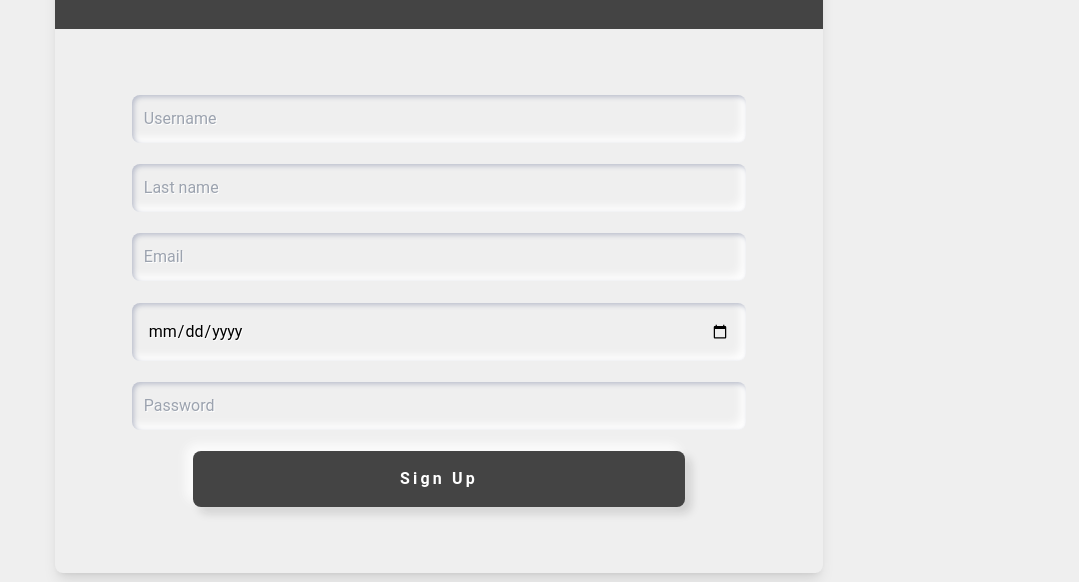
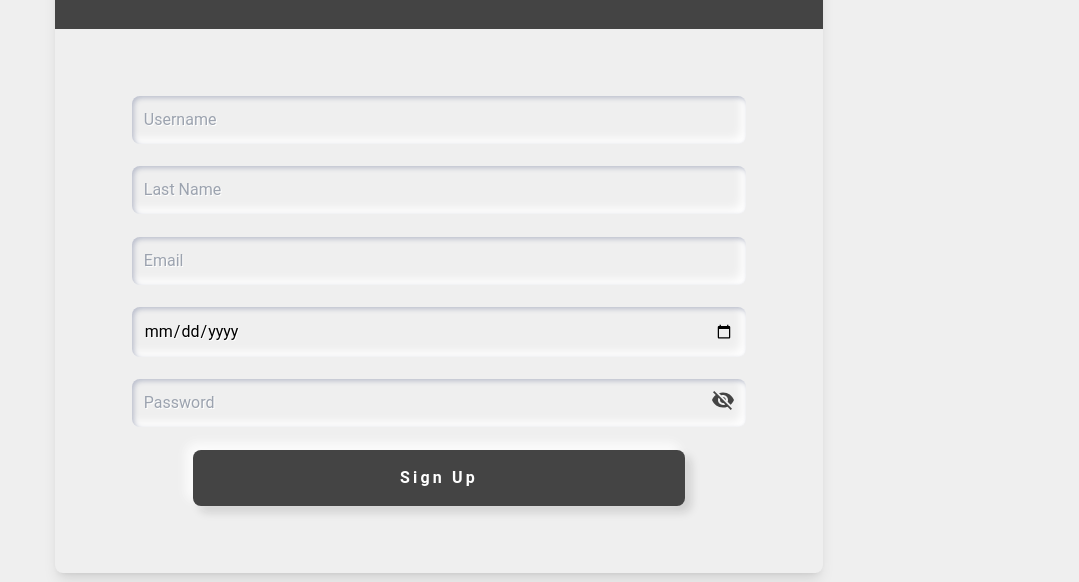
Before and after one commit to koliada-max/test, a React (Create React App) app: page / in a window 1280 px wide. Both pictures are taken after a click on the button "Login". Shown: the part 167-749 px from the top of the page, without its empty margins (201-1280 px from the left). Built offline with nearby package versions, Linux system fonts and the light colour scheme.

Commit message:
final fix

```diff
--- a/package.json
+++ b/package.json
@@ -17,6 +17,7 @@
     "formik": "^2.2.9",
     "react": "^18.2.0",
     "react-dom": "^18.2.0",
+    "react-hook-form": "^7.43.4",
     "react-router-dom": "^6.8.2",
     "react-scripts": "5.0.1",
     "typescript": "^4.9.5",
--- a/src/Components/Pages/HomePage/LoginForm.tsx
+++ /dev/null
@@ -1,108 +0,0 @@
-import React, { useState } from 'react';
-import { Formik, Form, Field, ErrorMessage } from 'formik';
-import { format } from 'date-fns';
-import { Link } from 'react-router-dom';
-
-interface LoginFormProps {}
-
-const LoginForm: React.FC<LoginFormProps> = () => {
-  const [isLoading, setIsLoading] = useState(false);
-
-  const initialValues = {
-    username: '',
-    lastName: '',
-    email: '',
-    birthday: '',
-    password: '',
-  };
-
-  const validate = (values: typeof initialValues) => {
-    const errors: { [key: string]: string } = {};
-    if (!values.username) {
-      errors.username = 'Required';
-    }
-    if (!values.lastName) {
-      errors.lastName = 'Required';
-    }
-    if (!values.email) {
-      errors.email = 'Required';
-    } else if (!/^[A-Z0-9._%+-]+@[A-Z0-9.-]+\.[A-Z]{2,}$/i.test(values.email)) {
-      errors.email = 'Invalid email address';
-    }
-    if (!values.birthday) {
-      errors.birthday = 'Required';
-    }
-    if (!values.password) {
-      errors.password = 'Required';
-    } else if (values.password.length < 8) {
-      errors.password = 'Password must be at least 8 characters long';
-    }
-    return errors;
-  };
-
-  const handleSubmit = (values: typeof initialValues) => {
-    setIsLoading(true);
-    console.log(values);
-  };
-
-  return (
-    <Formik
-      initialValues={initialValues}
-      validate={validate}
-      onSubmit={handleSubmit}
-    >
-      {({ isValid }) => (
-        <Form className="w-[80%] h-[85%] flex flex-col gap-y-4 justify-evenly items-center py-5">
-          <Field type="text" name="username" placeholder="Username" required />
-          <ErrorMessage
-            name="username"
-            component="div"
-            className="text-red-500"
-          />
-          <Field type="text" name="lastName" required placeholder="Last name" />
-          <ErrorMessage
-            name="lastName"
-            component="div"
-            className="text-red-500"
-          />
-          <Field type="email" name="email" required placeholder="Email" />
-          <ErrorMessage name="email" component="div" className="text-red-500" />
-          <Field
-            type="date"
-            name="birthday"
-            required
-            placeholder={format(new Date(), "dd.MM.yyyy 'Birthday'")}
-            className="p-4"
-          />
-          <ErrorMessage
-            name="birthday"
-            component="div"
-            className="text-red-500"
-          />
-          <Field
-            type="password"
-            name="password"
-            required
-            placeholder="Password"
-          />
-          <ErrorMessage
-            name="password"
-            component="div"
-            className="text-red-500"
-          />
-          <Link to="/home" className="w-full flex justify-center">
-            <button
-              className="w-[80%] p-4 bg-[#444444] text-[#ffffff] rounded-lg font-bold tracking-[0.2rem] text-center outline-none butt-shadow"
-              type="submit"
-              disabled={!isValid || isLoading}
-            >
-              {isLoading ? 'Loading...' : 'Sign Up'}
-            </button>
-          </Link>
-        </Form>
-      )}
-    </Formik>
-  );
-};
-
-export default LoginForm;
--- /dev/null
+++ b/src/Components/Pages/HomePage/LoginPage.tsx
@@ -0,0 +1,115 @@
+import React, { useState } from 'react';
+import { Formik, Form, Field } from 'formik';
+import Icon from '../../Ui/Icon';
+import { useNavigate } from 'react-router-dom';
+
+interface LoginPageProps {
+  closeModal: () => void;
+  setLoggedIn: (value: boolean) => void;
+}
+
+const fieldData = [
+  {
+    id: 1,
+    type: 'text',
+    name: 'username',
+    placeholder: 'Username',
+    value: '',
+  },
+  {
+    id: 2,
+    type: 'text',
+    name: 'lastName',
+    placeholder: 'Last Name',
+    value: '',
+  },
+  {
+    id: 3,
+    type: 'email',
+    name: 'email',
+    placeholder: 'Email',
+    value: '',
+  },
+  {
+    id: 4,
+    type: 'date',
+    name: 'birthday',
+    placeholder: 'dd.MM.yyyy Birthday',
+    value: '',
+  },
+];
+
+const LoginPage: React.FC<LoginPageProps> = ({ closeModal, setLoggedIn }) => {
+  const [showPassword, setShowPassword] = useState(false);
+  const formData = {
+    username: '',
+    lastName: '',
+    email: '',
+    birthday: '',
+    password: '',
+  };
+
+  const navigate = useNavigate();
+
+  const handleSubmit = (values: typeof formData, actions: any) => {
+    console.log(values);
+    actions.setSubmitting(false);
+    setLoggedIn(true);
+    closeModal();
+    navigate('/home');
+  };
+
+  const handleShowPassword = (showPassword: boolean, setShowPassword: any) => () => {
+    setShowPassword(!showPassword);
+  };
+
+  return (
+    <Formik initialValues={formData} onSubmit={handleSubmit}>
+      {({ values, handleChange }) => (
+        <Form className="w-[80%] h-[85%] flex flex-col gap-y-4 justify-evenly items-center py-5">
+          {fieldData.map((field) => (
+            <Field
+              key={field.id}
+              type={field.type}
+              name={field.name}
+              value={values[field.name as keyof typeof formData]}
+              onChange={handleChange}
+              placeholder={field.placeholder}
+              required
+            />
+          ))}
+
+          <div className="relative w-full">
+            <Field
+              type={showPassword ? 'text' : 'password'}
+              name="password"
+              value={values.password}
+              onChange={handleChange}
+              placeholder="Password"
+              required
+            />
+            <button
+              type="button"
+              onClick={handleShowPassword(showPassword, setShowPassword)}
+              className="absolute top-0 right-0 m-3 focus:outline-none"
+            >
+              {showPassword ? (
+                <Icon name="eye-open" className="" />
+              ) : (
+                <Icon name="eye-closed" className="" />
+              )}
+            </button>
+          </div>
+          <button
+            className="w-[80%] p-4 bg-[#444444] text-[#ffffff] rounded-lg font-bold tracking-[0.2rem] text-center outline-none butt-shadow"
+            type="submit"
+          >
+            Sign Up
+          </button>
+        </Form>
+      )}
+    </Formik>
+  );
+};
+
+export default LoginPage;
--- a/src/Components/Pages/HomePage/StartPage.tsx
+++ b/src/Components/Pages/HomePage/StartPage.tsx
@@ -1,24 +1,33 @@
 import React from 'react';
 import { Button } from '../../Ui/Button';
 import Modal from '../../Ui/Modal';
-import LoginForm from './LoginForm';
+import LoginPage from './LoginPage';
 
 interface StartPageProps {}
 
 const StartPage: React.FC<StartPageProps> = () => {
   const [open, setOpen] = React.useState(false);
+  const [loggedIn, setLoggedIn] = React.useState(false);
 
   function closeModal() {
     setOpen(false);
   }
 
+  const handleSubmit = () => {
+    closeModal();
+  };
+
   return (
     <section className="w-full h-screen bg-[#efefef]">
       <div className="container lg:max-w-[1600px] px-10 flex justify-center items-center w-full h-full">
-        <Button title="Login" size="home" onClick={() => setOpen(!open)} />
+        {loggedIn ? (
+          <Button title="Logout" size="home" onClick={() => setLoggedIn(false)} />
+        ) : (
+          <Button title="Login" size="home" onClick={() => setOpen(true)} />
+        )}
         {open && (
           <Modal title="Registration" onClick={closeModal}>
-            <LoginForm />
+            <LoginPage closeModal={handleSubmit} setLoggedIn={setLoggedIn} />
           </Modal>
         )}
       </div>
--- a/src/Components/Pages/ToDoPage/ToDoPage.tsx
+++ b/src/Components/Pages/ToDoPage/ToDoPage.tsx
@@ -5,14 +5,11 @@ import InputUi from '../../Ui/InputUi';
 import TitleComponent from '../../Ui/TitleComponent';
 
 interface ToDoPageProps {}
-type Task = {
-  id: number;
-  name: string;
-  date: string;
-};
 
 const ToDoPage: React.FC<ToDoPageProps> = () => {
-  const [tasks, setTasks] = useState<Task[]>([]);
+  const taskData = JSON.parse(localStorage.getItem("todo") || "[]")
+
+  const [tasks, setTasks] = React.useState(taskData || [])
   const [name, setName] = useState('');
   const [date, setDate] = useState('');
   const [editTaskId, setEditTaskId] = useState<number | null>(null);
@@ -42,13 +39,13 @@ const ToDoPage: React.FC<ToDoPageProps> = () => {
   };
 
   const handleEdit = (id: number, name: string, date: string) => {
-    setTasks((prevTasks) =>
-      prevTasks.map((task) => (task.id === id ? { ...task, name, date } : task))
+    setTasks((prevTasks: { id: number; }[]) =>
+      prevTasks.map((task: { id: number; }) => (task.id === id ? { ...task, name, date } : task))
     );
   };
 
   const handleDelete = (id: number) => {
-    setTasks(tasks.filter((task) => task.id !== id));
+    setTasks(tasks.filter((task: { id: number; }) => task.id !== id));
   };
 
   const handleEditButtonClick = (id: number, name: string, date: string) => {
@@ -56,6 +53,10 @@ const ToDoPage: React.FC<ToDoPageProps> = () => {
     setEditName(name);
     setEditDate(date);
   };
+
+  React.useEffect(() => {
+    localStorage.setItem("todo", JSON.stringify(tasks))
+})
   return (
     <>
       <Header type="home" />
@@ -66,7 +67,7 @@ const ToDoPage: React.FC<ToDoPageProps> = () => {
             <div className="flex lg:justify-between justify-center items-center flex-col-reverse lg:flex-row w-full pt-20 pb-32">
               <div className="lg:w-1/2 w-full flex justify-start pt-8">
                 <ul className="w-full">
-                  {tasks.map((task) => (
+                  {tasks.map((task: any) => (
                     <li
                       key={task.id}
                       className="flex flex-col lg:flex-row py-4 gap-y-5 lg:gap-x-5 text-[#444444] text-xl font-bold tracking-[0.2rem] w-full px-5 justify-around"
--- a/src/Components/Pages/index.ts
+++ b/src/Components/Pages/index.ts
@@ -1,5 +1,5 @@
 export { default as StartPage } from './HomePage/StartPage';
-export { default as LoginForm } from './HomePage/LoginForm';
+export { default as LoginPage } from './HomePage/LoginPage';
 export { default as Home } from './HomePage/Home';
 export { default as Converter } from './Converter/Converter';
 export { default as ToDoPage } from './ToDoPage/ToDoPage';
--- /dev/null
+++ b/src/Components/Ui/Icon.tsx
@@ -0,0 +1,51 @@
+import React, { SVGProps } from 'react';
+
+type IconName = 'eye-open' | 'eye-closed';
+
+interface IconProps extends SVGProps<SVGSVGElement> {
+  name: IconName;
+}
+
+const Icon: React.FC<IconProps> = ({ name, className, ...props }) => {
+  switch (name) {
+    case 'eye-open':
+      return (
+        <svg
+          className={className}
+          {...props}
+          width="22"
+          height="16"
+          viewBox="0 0 22 16"
+          fill="none"
+          xmlns="http://www.w3.org/2000/svg"
+        >
+          <path
+            d="M11 5C10.2044 5 9.44129 5.31607 8.87868 5.87868C8.31607 6.44129 8 7.20435 8 8C8 8.79565 8.31607 9.55871 8.87868 10.1213C9.44129 10.6839 10.2044 11 11 11C11.7956 11 12.5587 10.6839 13.1213 10.1213C13.6839 9.55871 14 8.79565 14 8C14 7.20435 13.6839 6.44129 13.1213 5.87868C12.5587 5.31607 11.7956 5 11 5ZM11 13C9.67392 13 8.40215 12.4732 7.46447 11.5355C6.52678 10.5979 6 9.32608 6 8C6 6.67392 6.52678 5.40215 7.46447 4.46447C8.40215 3.52678 9.67392 3 11 3C12.3261 3 13.5979 3.52678 14.5355 4.46447C15.4732 5.40215 16 6.67392 16 8C16 9.32608 15.4732 10.5979 14.5355 11.5355C13.5979 12.4732 12.3261 13 11 13ZM11 0.5C6 0.5 1.73 3.61 0 8C1.73 12.39 6 15.5 11 15.5C16 15.5 20.27 12.39 22 8C20.27 3.61 16 0.5 11 0.5Z"
+            fill="#444444"
+          />
+        </svg>
+      );
+    case 'eye-closed':
+      return (
+        <svg
+          className={className}
+          {...props}
+          width="22"
+          height="19"
+          viewBox="0 0 22 19"
+          fill="none"
+          xmlns="http://www.w3.org/2000/svg"
+        >
+          <path
+            d="M10.83 6L14 9.16V9C14 8.20435 13.6839 7.44129 13.1213 6.87868C12.5587 6.31607 11.7956 6 11 6H10.83ZM6.53 6.8L8.08 8.35C8.03 8.56 8 8.77 8 9C8 9.79565 8.31607 10.5587 8.87868 11.1213C9.44129 11.6839 10.2044 12 11 12C11.22 12 11.44 11.97 11.65 11.92L13.2 13.47C12.53 13.8 11.79 14 11 14C9.67392 14 8.40215 13.4732 7.46447 12.5355C6.52678 11.5979 6 10.3261 6 9C6 8.21 6.2 7.47 6.53 6.8ZM1 1.27L3.28 3.55L3.73 4C2.08 5.3 0.78 7 0 9C1.73 13.39 6 16.5 11 16.5C12.55 16.5 14.03 16.2 15.38 15.66L15.81 16.08L18.73 19L20 17.73L2.27 0M11 4C12.3261 4 13.5979 4.52678 14.5355 5.46447C15.4732 6.40215 16 7.67392 16 9C16 9.64 15.87 10.26 15.64 10.82L18.57 13.75C20.07 12.5 21.27 10.86 22 9C20.27 4.61 16 1.5 11 1.5C9.6 1.5 8.26 1.75 7 2.2L9.17 4.35C9.74 4.13 10.35 4 11 4Z"
+            fill="#444444"
+          />
+        </svg>
+      );
+
+    default:
+      return <></>;
+  }
+};
+
+export default Icon;
--- a/src/Components/Ui/InputUi.tsx
+++ b/src/Components/Ui/InputUi.tsx
@@ -6,7 +6,7 @@ type size = 'sm' | 'md' | 'home' | 'top' | 'todo';
 
 interface InputUiProps {
   title?: string;
-  type: 'text' | 'password' | 'email' | 'number' | 'date';
+  type: string;
   value?: any;
   onChange?: (e: React.ChangeEvent<HTMLInputElement>) => void;
   size?: size;
@@ -15,9 +15,10 @@ interface InputUiProps {
   id?: string;
   htmlFor?: string;
   step?: string;
+  placeholder?: string;
 }
 
-const InputUi: React.FC<InputUiProps> = ({title, type, value, onChange, size, className, name, id, htmlFor, step, ...props}) => {
+const InputUi: React.FC<InputUiProps> = ({title, type, value, onChange, size, className, name, id, htmlFor, step, placeholder, ...props}) => {
   return (
     <label htmlFor={htmlFor} className={clsx("text-[#444444] text-xl font-bold tracking-[0.2rem] w-[70%]", className,
     {
@@ -32,6 +33,7 @@ const InputUi: React.FC<InputUiProps> = ({title, type, value, onChange, size, cl
         onChange={onChange}
         required
         id={id}
+        placeholder={placeholder}
       />
     </label>
   );
```
Also changed, not shown: 1 other file (tests, documents, lock files or other folders).
